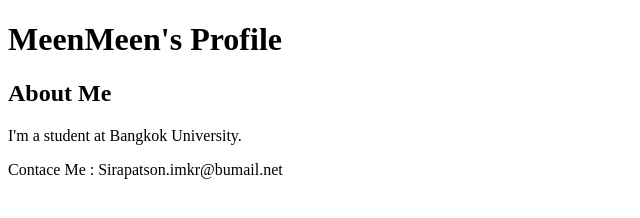
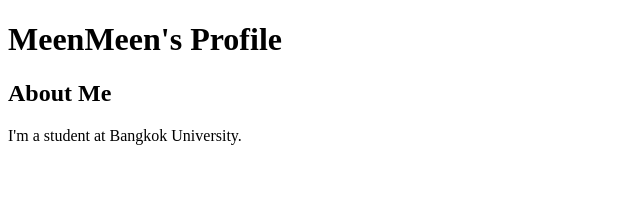
Before and after one commit to Meenssi/meenmeen-profile-project, a plain HTML site: page index.html in a window 1280 px wide. Shown: the whole page, without its empty margins (0-640 px from the left). Drawn offline with Linux system fonts and the light colour scheme.

Commit message:
revert footer

```diff
--- a/index.html
+++ b/index.html
@@ -10,6 +10,5 @@
     <h1>MeenMeen's Profile</h1>
     <h2>About Me</h2>
     <p>I'm a student at Bangkok University.</p>
-    <footer>Contace Me : Sirapatson.imkr@bumail.net</footer>
 </body>
 </html>
```
